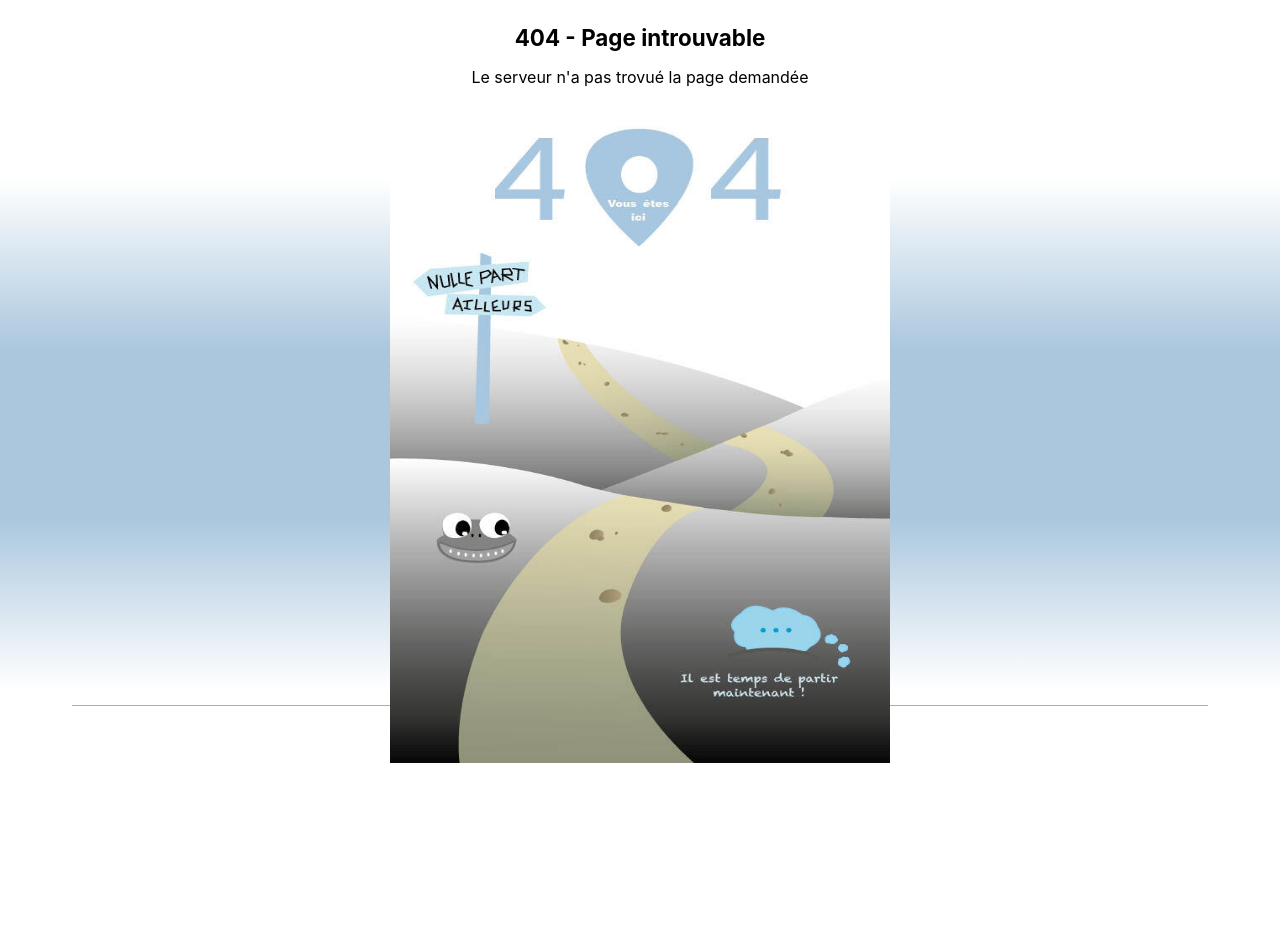
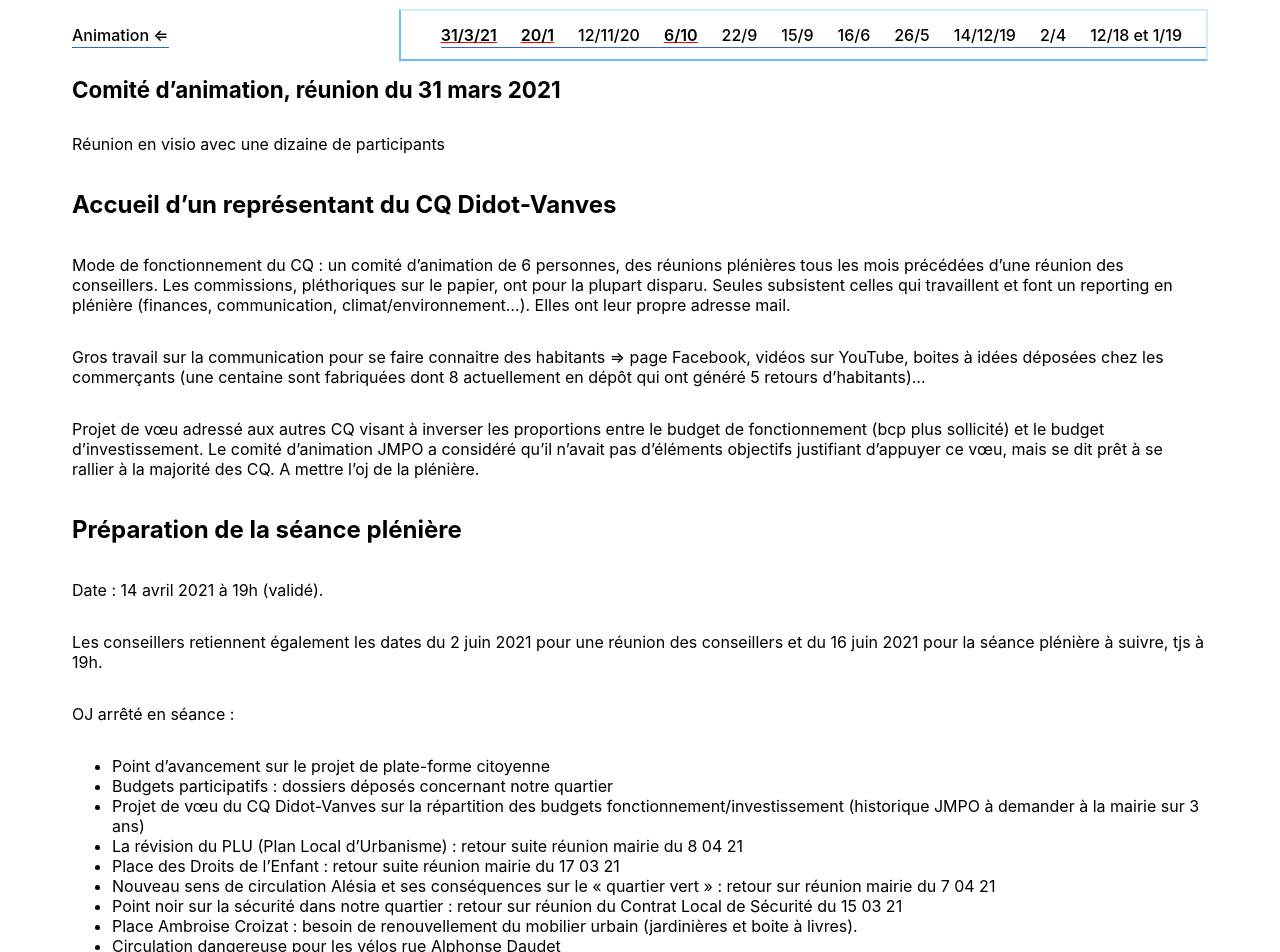
Before and after one commit to helgaParis/animation, a Next.js app: page /anim/cra11 in a window 1280 px wide. Before the commit this address had no page. Shown: the part 180-1132 px from the top of the page. Before the commit the page ends 1036 px from the top, so only its background shows below. Built offline with nearby package versions, Linux system fonts and the light colour scheme.

Commit message:
spell check and added content

```diff
--- a/components/part1anim.js
+++ b/components/part1anim.js
@@ -6,8 +6,13 @@ export default function Part1anim() {
         <div className={styles.menu3}>
             <ul>
             <li className={styles.bolderText}>
+            <Link href="/anim/cra11">
+            <a title="Compte Rendu Plenière du 31 mars 2021">31/3/21</a>
+            </Link>
+        </li>
+            <li className={styles.bolderText}>
             <Link href="/anim/cra10">
-            <a title="Compte Rendu Plenière du 20 janvier 2021">20/01/21</a>
+            <a title="Compte Rendu Plenière du 20 janvier 2021">20/1</a>
             </Link>
         </li>
             <li>
@@ -17,27 +22,27 @@ export default function Part1anim() {
         </li>
             <li className={styles.bolderText}>
             <Link href="/anim/cra8">
-            <a title="Plenière du 6 octobre  2020">6/10/20</a>
+            <a title="Plenière du 6 octobre  2020">6/10</a>
             </Link>
         </li>
             <li>
                 <Link href="/anim/cra7">
-                <a title="Compte Rendu du 22 septembre  2020">22/9/20</a>
+                <a title="Compte Rendu du 22 septembre  2020">22/9</a>
                 </Link>
             </li>
             <li>
                 <Link href="/anim/cra6">
-                <a title="Compte Rendu du 15 septembre  2020">15/9/20</a>
+                <a title="Compte Rendu du 15 septembre  2020">15/9</a>
                 </Link>
             </li>
             <li>
                 <Link href="/anim/cra5">
-                <a title="Compte Rendu du 16 juini 2019" >16/6/20</a>
+                <a title="Compte Rendu du 16 juini 2019" >16/6</a>
                 </Link>
             </li>
             <li>
                 <Link href="/anim/cra4">
-                <a title="Compte Rendu du 26 mai 2020" >26/5/20</a>
+                <a title="Compte Rendu du 26 mai 2020" >26/5</a>
                 </Link>
             </li>
             <li>
@@ -47,7 +52,7 @@ export default function Part1anim() {
             </li>
             <li>
                 <Link href="/anim/cra2">
-                <a title="Compte Rendu du 2 avril 2019" >2/4/19</a>
+                <a title="Compte Rendu du 2 avril 2019" >2/4</a>
                 </Link>
             </li>
             <li>
--- a/pages/anim/cra10.js
+++ b/pages/anim/cra10.js
@@ -5,7 +5,7 @@ import Link from 'next/link'
 
 import Nav1anim from '../../components/nav1anim'
 
-export default function Cra8() {
+export default function Cra10() {
     return (
         <Layout >
         <Head>
@@ -13,7 +13,7 @@ export default function Cra8() {
         </Head>
         <main className={styles.main}>
             <Nav1anim></Nav1anim>
-            <h1 className={styles.title}>Comité d’animation, réunion  du 20 janvier  2020</h1>
+            <h1 className={styles.title}>Comité d’animation, réunion  du 20 janvier  2021</h1>
             <p>Visio réunion : 8 participants</p>
             <p>Le Comité d'animation souhaite une année 2021 aussi bonne que possible dans le contexte que nous connaissons. En effet, nous traversons une période difficile avec le virus, et l'activité de notre conseil de quartier s'en ressent. Pour autant, Il est important de maintenir le lien entre nous, et continuer à porter des projets à travers les commissions.</p>
             <p>Le Comité d’animation renouvelle ses excuses pour les deux rdv qui n'ont pas pu se dérouler comme prévu avant les fêtes de fin d'année. </p>
--- /dev/null
+++ b/pages/anim/cra11.js
@@ -0,0 +1,50 @@
+import Head from 'next/head'
+import Layout, { siteTitle } from '../../components/layout'
+import styles from '../../styles/Home.module.css'
+import Link from 'next/link'
+
+import Nav1anim from '../../components/nav1anim'
+
+export default function Cra11() {
+    return (
+        <Layout >
+        <Head>
+          <title>Compte Rendu 11- Réunion des Conseillers, conseil de quartier JMPO </title>
+        </Head>
+        <main className={styles.main}>
+            <Nav1anim></Nav1anim>
+            <h1 className={styles.title}>Comité d’animation, réunion  du 31  mars  2021</h1>
+            <p>Réunion en visio avec une dizaine de participants</p>
+
+            <h2>Accueil d’un représentant du CQ Didot-Vanves </h2>
+            <p>Mode de fonctionnement du CQ : un comité d’animation de 6 personnes, des réunions plénières tous les mois précédées d’une réunion des conseillers. Les commissions, pléthoriques sur le papier, ont pour la plupart disparu. Seules subsistent celles qui travaillent et font un reporting en plénière (finances, communication, climat/environnement…). Elles ont leur propre adresse mail.</p>
+<p>            Gros travail sur la communication pour se faire connaitre des habitants => page Facebook, vidéos sur YouTube, boites à idées déposées chez les commerçants (une centaine sont fabriquées dont 8 actuellement en dépôt qui ont généré 5 retours d’habitants)…</p>
+<p>
+            Projet de vœu adressé aux autres CQ visant à inverser les proportions entre le budget de fonctionnement (bcp plus sollicité) et le budget d’investissement. Le comité d’animation JMPO a considéré qu’il n’avait pas d’éléments objectifs justifiant d’appuyer ce vœu, mais se dit prêt à se rallier à la majorité des CQ. A mettre l’oj de la plénière.</p>
+            <h2> Préparation de la séance plénière</h2>
+
+<p>Date : 14 avril 2021 à 19h (validé).</p>
+<p> Les conseillers retiennent également les dates du 2 juin 2021 pour une réunion des conseillers et du 16 juin 2021 pour la séance plénière à suivre, tjs à 19h.</p>
+<p> OJ arrêté en séance :</p>
+<ul>
+<li>Point d’avancement sur le projet de plate-forme citoyenne</li>
+<li>Budgets participatifs : dossiers déposés concernant notre quartier</li>
+<li>Projet de vœu du CQ Didot-Vanves sur la répartition des budgets fonctionnement/investissement (historique JMPO à demander à la mairie sur 3 ans)</li>
+<li>La révision du PLU (Plan Local d’Urbanisme) : retour suite réunion mairie du 8 04 21</li>
+<li>Place des Droits de l’Enfant : retour suite réunion mairie du 17 03 21</li>
+<li>Nouveau sens de circulation Alésia et ses conséquences sur le « quartier vert » : retour sur réunion mairie du 7 04 21</li>
+<li>Point noir sur la sécurité dans notre quartier : retour sur réunion du Contrat Local de Sécurité du 15 03 21</li>
+<li>Place Ambroise Croizat : besoin de renouvellement du mobilier urbain (jardinières et boite à livres).</li>
+<li>Circulation dangereuse pour les vélos rue Alphonse Daudet</li>
+<li>Les bus RATP à l’origine de nuisances sonores </li>
+<li>Reporting des commissions du CQ JMPO</li>
+<li>La parole aux participants à la réunion</li>
+</ul>
+<p>L’oj est chargé, et certains craignent qu’en fin de réunion, il reste peu de temps aux habitants pour aborder d’autres sujets. Il faudra donc être particulièrement vigilant sur les temps de parole sur chaque point de l’oj. Une alternative serait de revenir à l’ancienne formule d’une séance commençant par la parole donnée aux habitants, au risque de désorganiser ensuite le déroulé de l’oj ? La question pourrait être débattue en fin de séance.</p>
+<p>°°°   </p>
+
+
+        </main>
+        </Layout>
+    )
+  }
```
